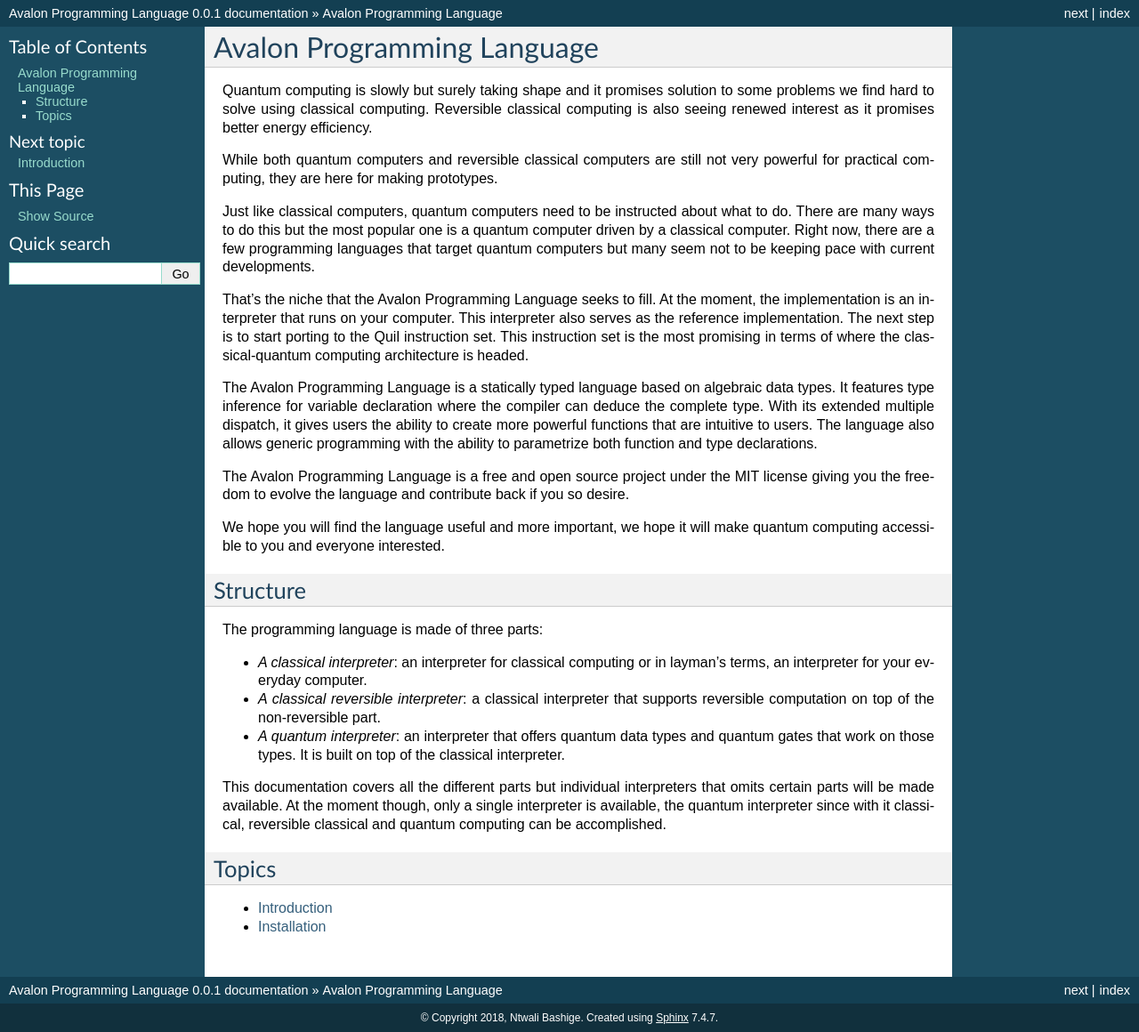
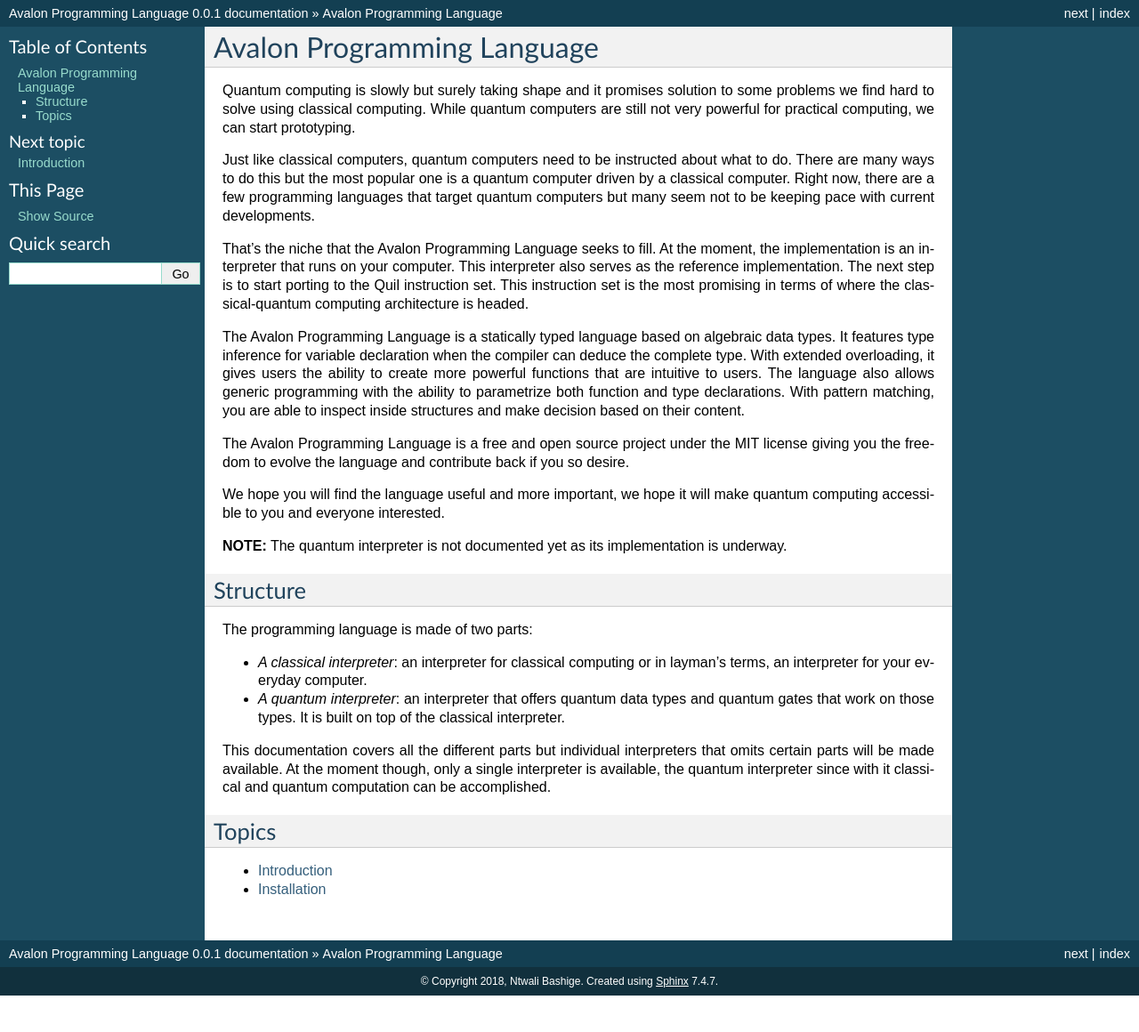
Before and after one commit to avalon-lang/avaloni, a Sphinx documentation site: the page built from docs/source/index.rst, in a window 1280 px wide. Shown: the whole page at 89% size. Built offline with Sphinx 7.4.7, drawn with Linux system fonts in a browser that asks for light colours; pages that are not in the unit, such as notebooks, are missing from menus; after the commit the page ends 1119 px from its top, so only the background shows below that.

Commit message:
Refinement of the documentation front matter.

```diff
--- a/docs/source/index.rst
+++ b/docs/source/index.rst
@@ -2,11 +2,8 @@
 ===========================
 
 Quantum computing is slowly but surely taking shape and it promises solution to
-some problems we find hard to solve using classical computing. Reversible classical
-computing is also seeing renewed interest as it promises better energy efficiency.
-
-While both quantum computers and reversible classical computers are still not very
-powerful for practical computing, they are here for making prototypes.
+some problems we find hard to solve using classical computing. While quantum computers
+are still not very powerful for practical computing, we can start prototyping.
 
 Just like classical computers, quantum computers need to be instructed about what to do.
 There are many ways to do this but the most popular one is a quantum computer driven by
@@ -22,11 +19,13 @@
 is headed.
 
 The Avalon Programming Language is a statically typed language based on algebraic data
-types. It features type inference for variable declaration where the compiler can
-deduce the complete type. With its extended multiple dispatch, it gives users the
+types. It features type inference for variable declaration when the compiler can
+deduce the complete type. With extended overloading, it gives users the
 ability to create more powerful functions that are intuitive to users.
 The language also allows generic programming with the ability to parametrize both
 function and type declarations.
+With pattern matching, you are able to inspect inside structures and make decision
+based on their content.
 
 The Avalon Programming Language is a free and open source project under the MIT license
 giving you the freedom to evolve the language and contribute back if you so desire.
@@ -34,19 +33,20 @@
 We hope you will find the language useful and more important, we hope it will make
 quantum computing accessible to you and everyone interested.
 
+**NOTE:** The quantum interpreter is not documented yet as its implementation is underway.
+
 Structure
 ---------
 
-The programming language is made of three parts:
+The programming language is made of two parts:
 
 * `A classical interpreter`: an interpreter for classical computing or in layman's terms, an interpreter for your everyday computer.
-* `A classical reversible interpreter`: a classical interpreter that supports reversible computation on top of the non-reversible part.
 * `A quantum interpreter`: an interpreter that offers quantum data types and quantum gates that work on those types. It is built on top of the classical interpreter.
 
 This documentation covers all the different parts but individual interpreters
 that omits certain parts will be made available. At the moment though, only a single
-interpreter is available, the quantum interpreter since with it classical, reversible
-classical and quantum computing can be accomplished.
+interpreter is available, the quantum interpreter since with it classical
+and quantum computation can be accomplished.
 
 
 
```
